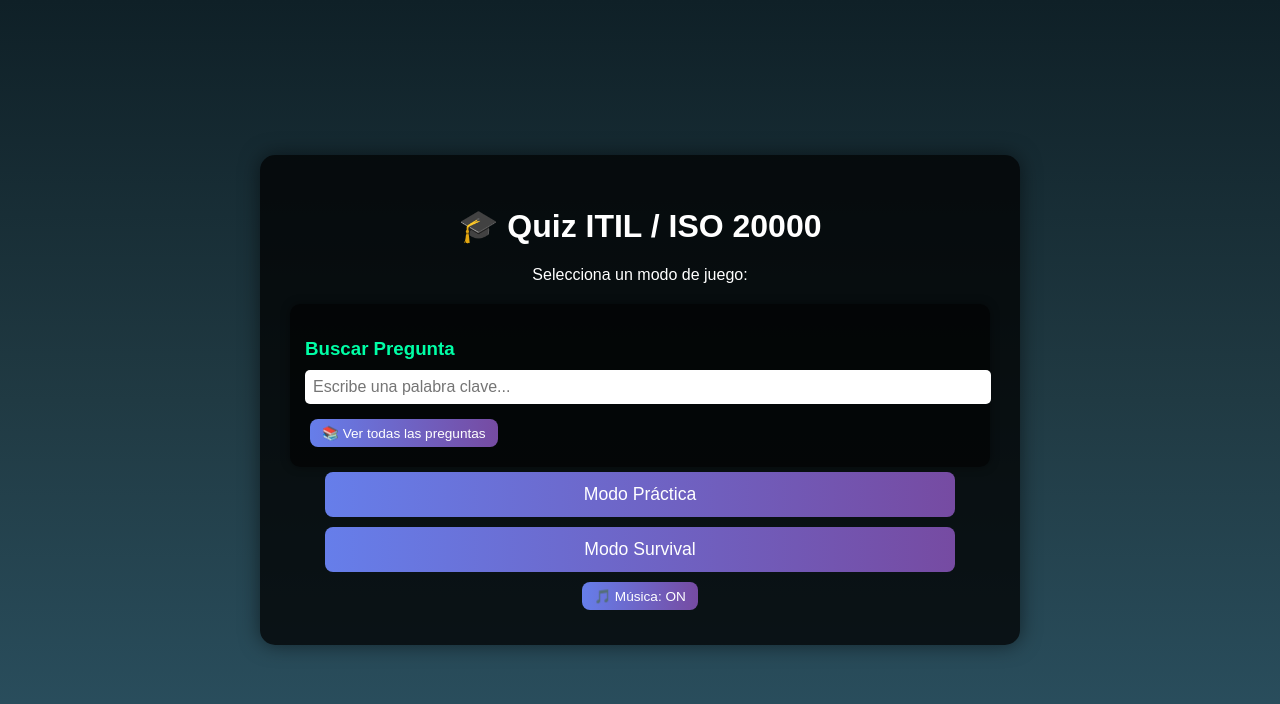
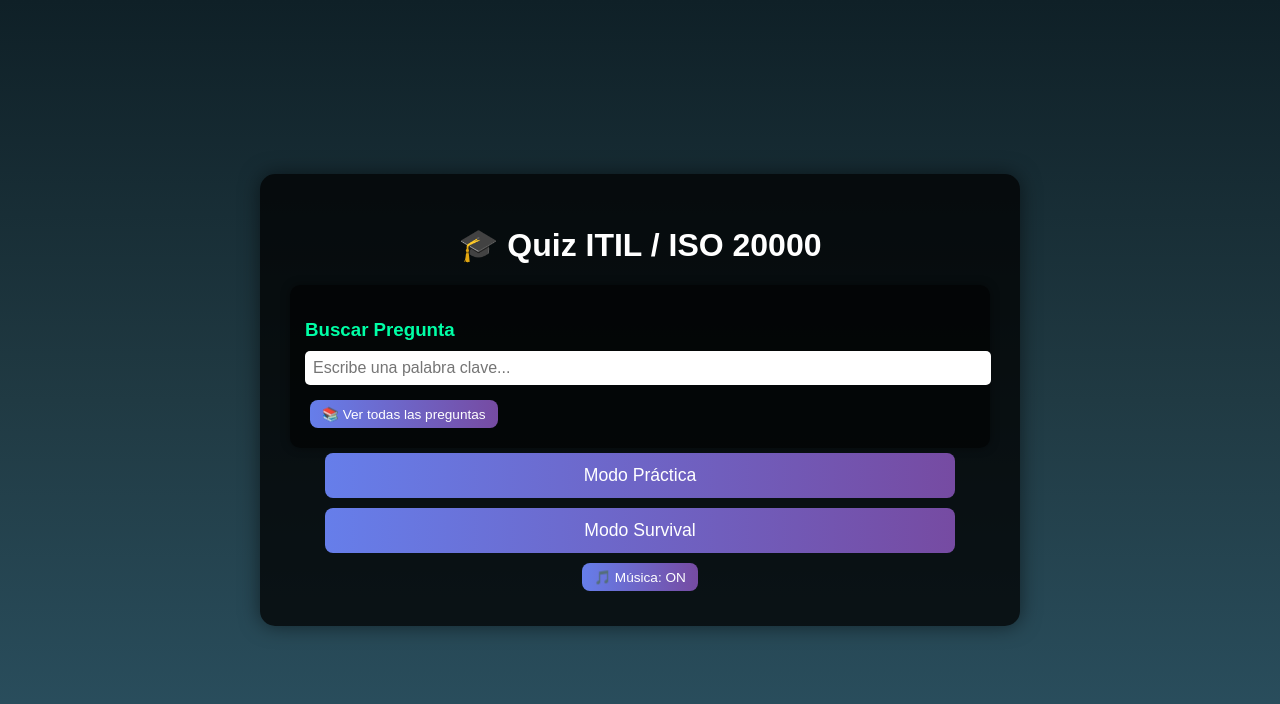
Before and after one commit to aden-print/QuizI-TIL-ISO, a plain HTML site: page index.html in a window 1280 px wide. Drawn offline with Linux system fonts and the light colour scheme.

Commit message:
Update index.html

```diff
--- a/index.html
+++ b/index.html
@@ -15,7 +15,6 @@
   <!-- Menú principal -->
   <div id="start-screen" class="screen">
     <h1>🎓 Quiz ITIL / ISO 20000</h1>
-    <p>Selecciona un modo de juego:</p>
     <div id="search-container">
   <h3>Buscar Pregunta</h3>
   <input type="text" id="search-input" placeholder="Escribe una palabra clave..." />
```
